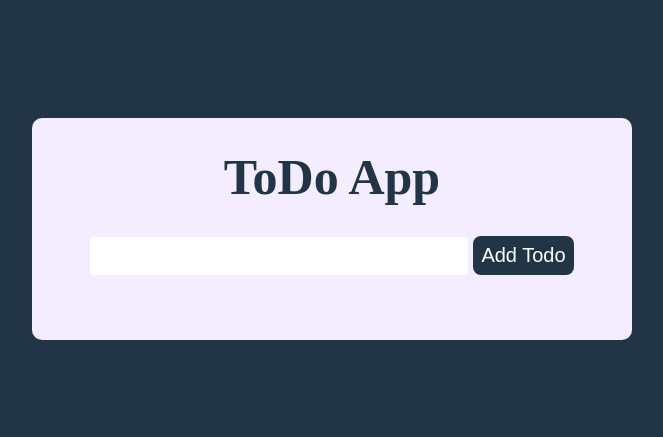
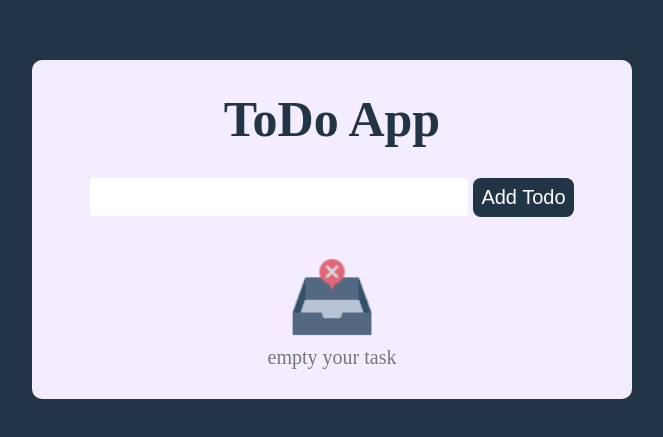
Before and after one commit to md-huda-mia/reduce-todo-app, a React (Vite) app: page / in a window 1280 px wide. Shown: the part 171-608 px from the top of the page, without its empty margins (308-971 px from the left). Built offline with nearby package versions, Linux system fonts and the light colour scheme.

Commit message:
componet

```diff
--- /dev/null
+++ b/src/components/Form/FormTodo.jsx
@@ -0,0 +1,24 @@
+import React from "react";
+
+const FormTodo = ({
+  submitHandler,
+  newTodo,
+  setNewTodo,
+  editingTodo,
+  handleAddTodo,
+}) => {
+  return (
+    <form onSubmit={submitHandler}>
+      <input
+        type="text"
+        value={newTodo}
+        onChange={(e) => setNewTodo(e.target.value)}
+      />
+      <button type="submit" onClick={handleAddTodo}>
+        {editingTodo ? "Edit" : "Add"} Todo
+      </button>
+    </form>
+  );
+};
+
+export default FormTodo;
--- a/src/components/TodoApp.css
+++ b/src/components/TodoApp.css
@@ -75,3 +75,11 @@ button.allDeleteBtn {
   text-transform: uppercase;
   cursor: pointer;
 }
+p.empty {
+  font-size: 20px;
+  color: #767676;
+}
+
+img {
+  width: 90px;
+}
--- a/src/components/TodoApp.jsx
+++ b/src/components/TodoApp.jsx
@@ -1,7 +1,10 @@
 // src/App.js
 import React, { useState } from "react";
+
 import "./TodoApp.css";
 import useTodo from "../Hooks/useTodo";
+import FormTodo from "./Form/FormTodo";
+import TodoList from "./TodoList/TodoList";
 
 const TodoApp = () => {
   const { todos, addTodo, toggleTodo, editTodo, deleteTodo, removeAllTodos } =
@@ -33,44 +36,19 @@ const TodoApp = () => {
     <div className="todo_app">
       <h1>ToDo App</h1>
       <div className="input_box">
-        <form onSubmit={submitHandler}>
-          <input
-            type="text"
-            value={newTodo}
-            onChange={(e) => setNewTodo(e.target.value)}
-          />
-          <button type="submit" onClick={handleAddTodo}>
-            {editingTodo ? "Edit" : "Add"} Todo
-          </button>
-        </form>
+        <FormTodo
+          submitHandler={submitHandler}
+          newTodo={newTodo}
+          setNewTodo={setNewTodo}
+          editingTodo={editingTodo}
+          handleAddTodo={handleAddTodo}></FormTodo>
       </div>
+      <TodoList
+        handleEditTodo={handleEditTodo}
+        deleteTodo={deleteTodo}
+        toggleTodo={toggleTodo}
+        todos={todos}></TodoList>
 
-      <ul className="text_list">
-        {todos.map((todo) => (
-          <>
-            <li key={todo.id}>
-              <div className="todo_text">
-                <input
-                  type="checkbox"
-                  checked={todo.completed}
-                  onChange={() => toggleTodo(todo.id)}
-                />
-                <span
-                  style={{
-                    textDecoration: todo.completed ? "line-through" : "none",
-                  }}
-                  onClick={() => toggleTodo(todo.id)}>
-                  {todo.text}
-                </span>
-              </div>
-              <div className="box-btn">
-                <button onClick={() => handleEditTodo(todo.id)}>Edit</button>
-                <button onClick={() => deleteTodo(todo.id)}>Delete</button>
-              </div>
-            </li>
-          </>
-        ))}
-      </ul>
       {todos.length > 0 && (
         <button className="allDeleteBtn" onClick={removeAllTodos}>
           delete
--- /dev/null
+++ b/src/components/TodoList/TodoList.jsx
@@ -0,0 +1,43 @@
+import React from "react";
+import empty from "../../assets/icons8-empty-64.png";
+const TodoList = ({ handleEditTodo, deleteTodo, toggleTodo, todos }) => {
+  return (
+    <>
+      <ul className="text_list">
+        {todos.length > 0 ? (
+          todos.map((todo) => (
+            <>
+              <li key={todo.id}>
+                <div className="todo_text">
+                  <input
+                    type="checkbox"
+                    checked={todo.completed}
+                    onChange={() => toggleTodo(todo.id)}
+                  />
+                  <span
+                    style={{
+                      textDecoration: todo.completed ? "line-through" : "none",
+                    }}
+                    onClick={() => toggleTodo(todo.id)}>
+                    {todo.text}
+                  </span>
+                </div>
+                <div className="box-btn">
+                  <button onClick={() => handleEditTodo(todo.id)}>Edit</button>
+                  <button onClick={() => deleteTodo(todo.id)}>Delete</button>
+                </div>
+              </li>
+            </>
+          ))
+        ) : (
+          <>
+            <img src={empty} alt="" />
+            <p className="empty">empty your task</p>
+          </>
+        )}
+      </ul>
+    </>
+  );
+};
+
+export default TodoList;
```
Also changed, not shown: src/assets/icons8-empty-64.png (added).
